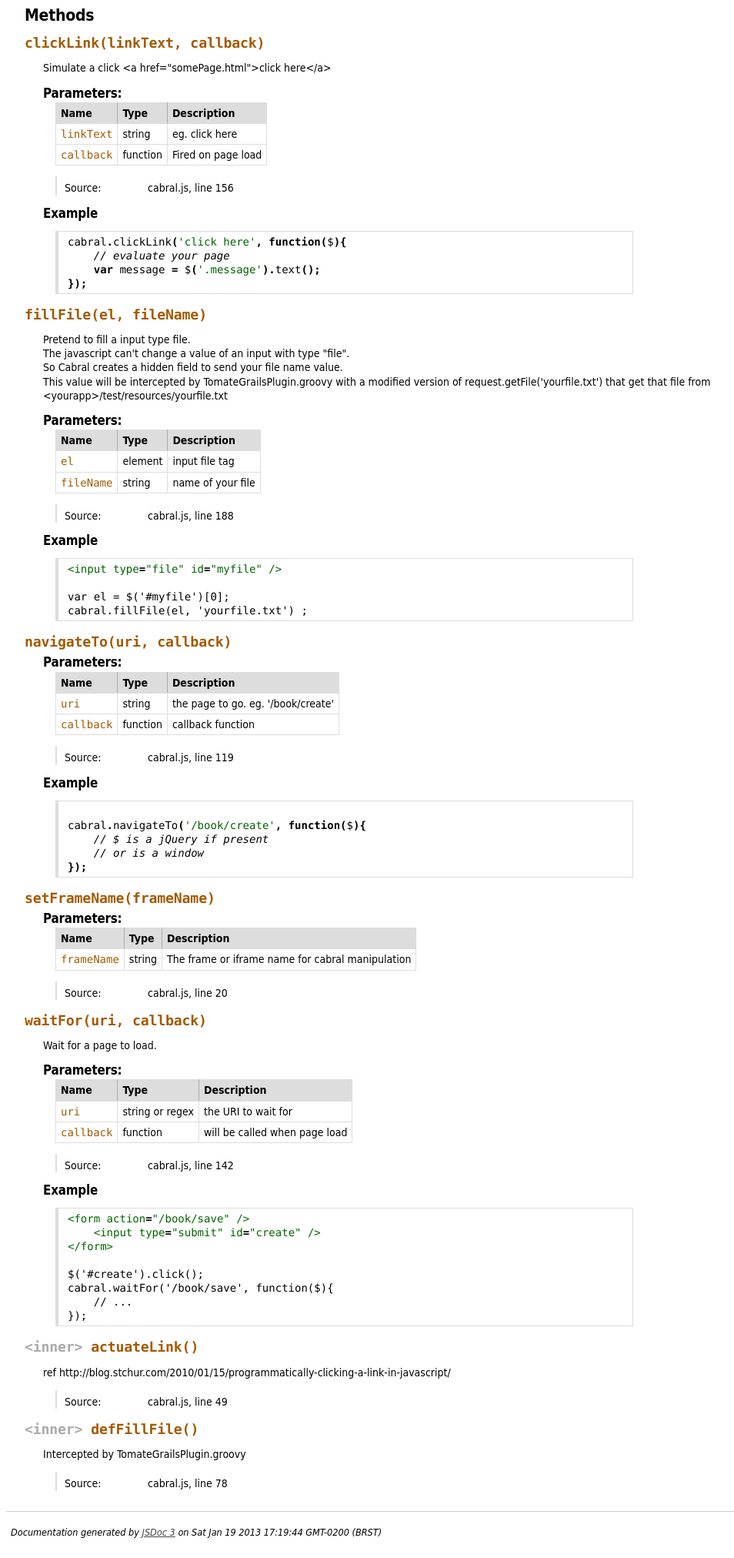
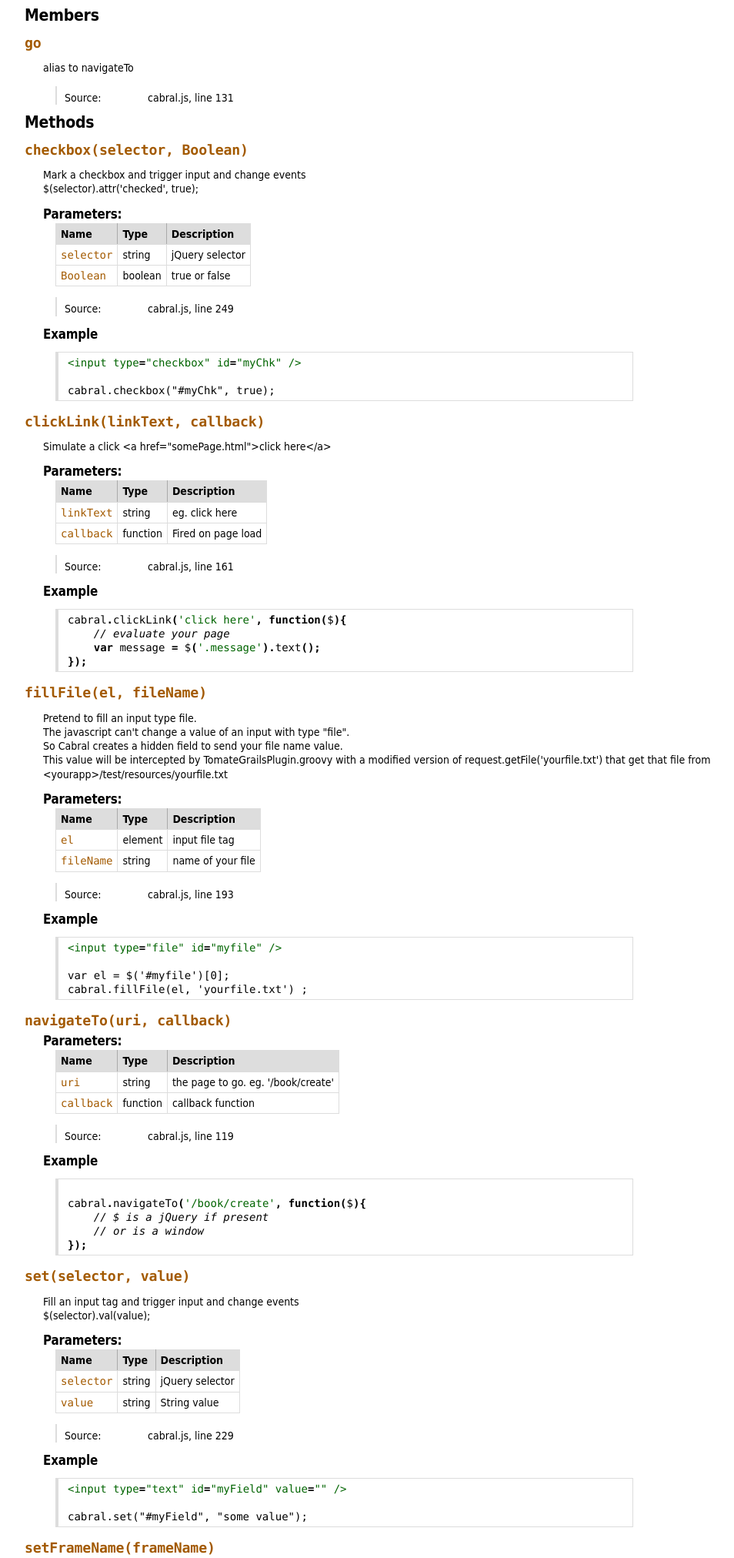
Before and after one commit to fabiooshiro/cabral, a plain HTML site: page docs/Cabral.html in a window 1280 px wide. Shown: the part 202-2226 px from the top of the page at 77% size, without its empty margins (0-954 px from the left). Drawn offline with Linux system fonts and the light colour scheme.

Commit message:
set and checkbox methods 4 angular.js

```diff
--- a/docs/Cabral.html
+++ b/docs/Cabral.html
@@ -113,11 +113,207 @@
 
 
 
+        <h3 class="subsection-title">Members</h3>
+
+        <dl>
+
+<dt>
+    <h4 class="name" id="go"><span class="type-signature"></span>go<span class="type-signature"></span></h4>
+
+
+</dt>
+<dd>
+
+    <div class="description">
+        alias to navigateTo
+    </div>
+
+
+
+<dl class="details">
+
+
+
+
+
+
+
+
+
+
+
+
+
+
+
+
+
+
+
+	<dt class="tag-source">Source:</dt>
+	<dd class="tag-source"><ul class="dummy"><li>cabral.js, line 131</li></ul></dd>
+
+
+
+
+
+
+
+</dl>
+
+
+
+</dd>
+
+        </dl>
+
 
 
         <h3 class="subsection-title">Methods</h3>
 
         <dl>
+
+<dt>
+    <h4 class="name" id="checkbox"><span class="type-signature"></span>checkbox<span class="signature">(selector, Boolean)</span><span class="type-signature"></span></h4>
+
+
+</dt>
+<dd>
+
+
+    <div class="description">
+        Mark a checkbox and trigger input and change events<br>
+$(selector).attr('checked', true);
+    </div>
+
+
+
+
+
+
+
+        <h5>Parameters:</h5>
+
+
+<table class="params">
+    <thead>
+	<tr>
+
+		<th>Name</th>
+
+
+		<th>Type</th>
+
+
+
+
+
+		<th class="last">Description</th>
+	</tr>
+	</thead>
+
+	<tbody>
+
+
+        <tr>
+
+                <td class="name"><code>selector</code></td>
+
+
+            <td class="type">
+
+
+<span class="param-type">string</span>
+
+
+
+            </td>
+
+
+
+
+
+            <td class="description last">jQuery selector</td>
+        </tr>
+
+
+
+        <tr>
+
+                <td class="name"><code>Boolean</code></td>
+
+
+            <td class="type">
+
+
+<span class="param-type">boolean</span>
+
+
+
+            </td>
+
+
+
+
+
+            <td class="description last">true or false</td>
+        </tr>
+
+
+	</tbody>
+</table>
+
+
+
+<dl class="details">
+
+
+
+
+
+
+
+
+
+
+
+
+
+
+
+
+
+
+
+	<dt class="tag-source">Source:</dt>
+	<dd class="tag-source"><ul class="dummy"><li>cabral.js, line 249</li></ul></dd>
+
+
+
+
+
+
+
+</dl>
+
+
+
+
+
+
+
+
+
+        <h5>Example</h5>
+
+    <pre class="prettyprint"><code>&lt;input type="checkbox" id="myChk" />
+
+cabral.checkbox("#myChk", true);</code></pre>
+
+
+</dd>
+
+
 
 <dt>
     <h4 class="name" id="clickLink"><span class="type-signature"></span>clickLink<span class="signature">(linkText, callback)</span><span class="type-signature"></span></h4>
@@ -231,7 +427,7 @@
 
 
 	<dt class="tag-source">Source:</dt>
-	<dd class="tag-source"><ul class="dummy"><li>cabral.js, line 156</li></ul></dd>
+	<dd class="tag-source"><ul class="dummy"><li>cabral.js, line 161</li></ul></dd>
 
 
 
@@ -270,7 +466,7 @@
 
 
     <div class="description">
-        Pretend to fill a input type file.<br>
+        Pretend to fill an input type file.<br>
 The javascript can't change a value of an input with type "file".<br>
 So Cabral creates a hidden field to send your file name value.<br>
 This value will be intercepted by TomateGrailsPlugin.groovy
@@ -378,7 +574,7 @@ that get that file from &lt;yourapp>/test/resources/yourfile.txt
 
 
 	<dt class="tag-source">Source:</dt>
-	<dd class="tag-source"><ul class="dummy"><li>cabral.js, line 188</li></ul></dd>
+	<dd class="tag-source"><ul class="dummy"><li>cabral.js, line 193</li></ul></dd>
 
 
 
@@ -541,6 +737,148 @@ cabral.navigateTo('/book/create', function($){
     // $ is a jQuery if present
     // or is a window
 });</code></pre>
+
+
+</dd>
+
+
+
+<dt>
+    <h4 class="name" id="set"><span class="type-signature"></span>set<span class="signature">(selector, value)</span><span class="type-signature"></span></h4>
+
+
+</dt>
+<dd>
+
+
+    <div class="description">
+        Fill an input tag and trigger input and change events<br>
+$(selector).val(value);
+    </div>
+
+
+
+
+
+
+
+        <h5>Parameters:</h5>
+
+
+<table class="params">
+    <thead>
+	<tr>
+
+		<th>Name</th>
+
+
+		<th>Type</th>
+
+
+
+
+
+		<th class="last">Description</th>
+	</tr>
+	</thead>
+
+	<tbody>
+
+
+        <tr>
+
+                <td class="name"><code>selector</code></td>
+
+
+            <td class="type">
+
+
+<span class="param-type">string</span>
+
+
+
+            </td>
+
+
+
+
+
+            <td class="description last">jQuery selector</td>
+        </tr>
+
+
+
+        <tr>
+
+                <td class="name"><code>value</code></td>
+
+
+            <td class="type">
+
+
+<span class="param-type">string</span>
+
+
+
+            </td>
+
+
+
+
+
+            <td class="description last">String value</td>
+        </tr>
+
+
+	</tbody>
+</table>
+
+
+
+<dl class="details">
+
+
+
+
+
+
+
+
+
+
+
+
+
+
+
+
+
+
+
+	<dt class="tag-source">Source:</dt>
+	<dd class="tag-source"><ul class="dummy"><li>cabral.js, line 229</li></ul></dd>
+
+
+
+
+
+
+
+</dl>
+
+
+
+
+
+
+
+
+
+        <h5>Example</h5>
+
+    <pre class="prettyprint"><code>&lt;input type="text" id="myField" value="" />
+
+cabral.set("#myField", "some value");</code></pre>
 
 
 </dd>
@@ -766,7 +1104,7 @@ cabral.navigateTo('/book/create', function($){
 
 
 	<dt class="tag-source">Source:</dt>
-	<dd class="tag-source"><ul class="dummy"><li>cabral.js, line 142</li></ul></dd>
+	<dd class="tag-source"><ul class="dummy"><li>cabral.js, line 147</li></ul></dd>
 
 
 
@@ -946,7 +1284,7 @@ cabral.waitFor('/book/save', function($){
 <br clear="both">
 
 <footer>
-    Documentation generated by <a href="https://github.com/jsdoc3/jsdoc">JSDoc 3</a> on Sat Jan 19 2013 17:19:44 GMT-0200 (BRST)
+    Documentation generated by <a href="https://github.com/jsdoc3/jsdoc">JSDoc 3</a> on Wed Apr 17 2013 23:16:38 GMT-0300 (BRT)
 </footer>
 
 <script> prettyPrint(); </script>
```
Also changed, not shown: cabral.js (+62 -1 lines).
